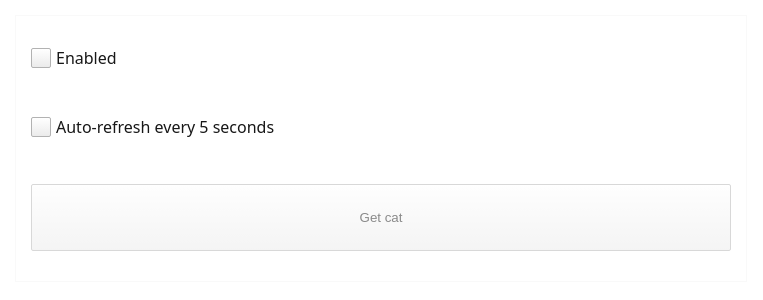
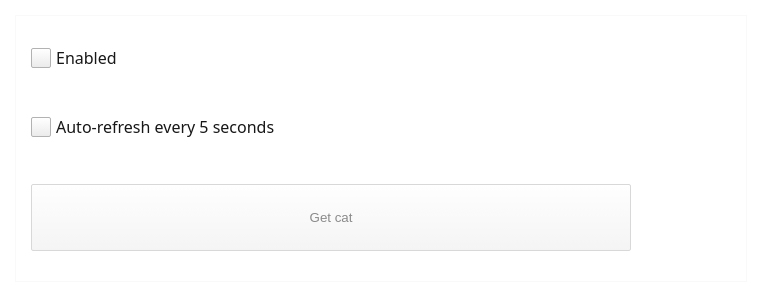
Before and after one commit to anvass/random-cat, a React (Vite) app: page / in a window 1280 px wide. Shown: the top 300 px of the page, without its empty margins (0-763 px from the left). Built offline with nearby package versions, Linux system fonts and the light colour scheme.

Commit message:
style: fixes

```diff
--- a/src/components/Button/Button.module.css
+++ b/src/components/Button/Button.module.css
@@ -9,6 +9,7 @@
   );
   border-radius: 2px;
   width: 100%;
+  max-width: 600px;
 }
 
 .btn:disabled {
--- a/src/components/Checkbox/Checkbox.module.css
+++ b/src/components/Checkbox/Checkbox.module.css
@@ -2,7 +2,7 @@
   display: flex;
   align-items: center;
   width: 100%;
-  margin-bottom: 45px;
+  margin-bottom: var(--gap);
 }
 
 .checkbox {
```
